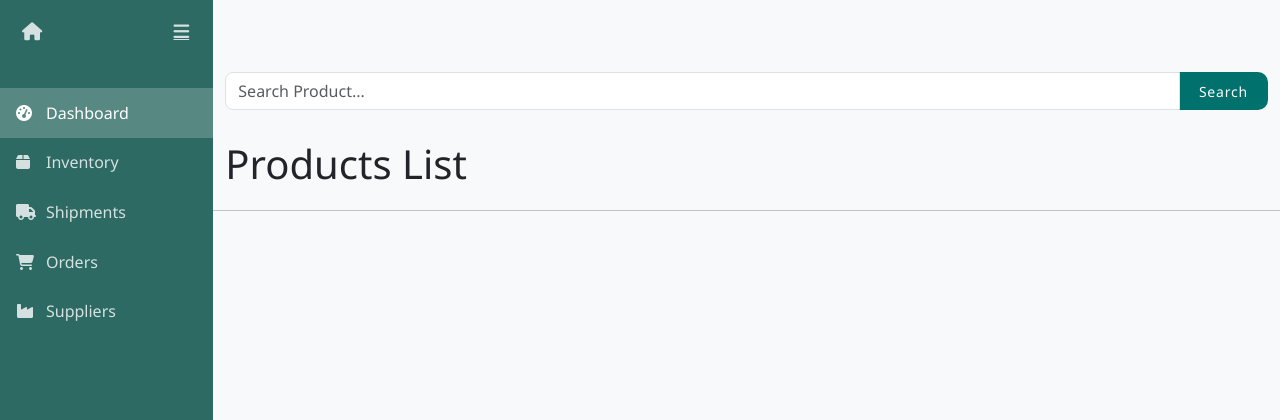
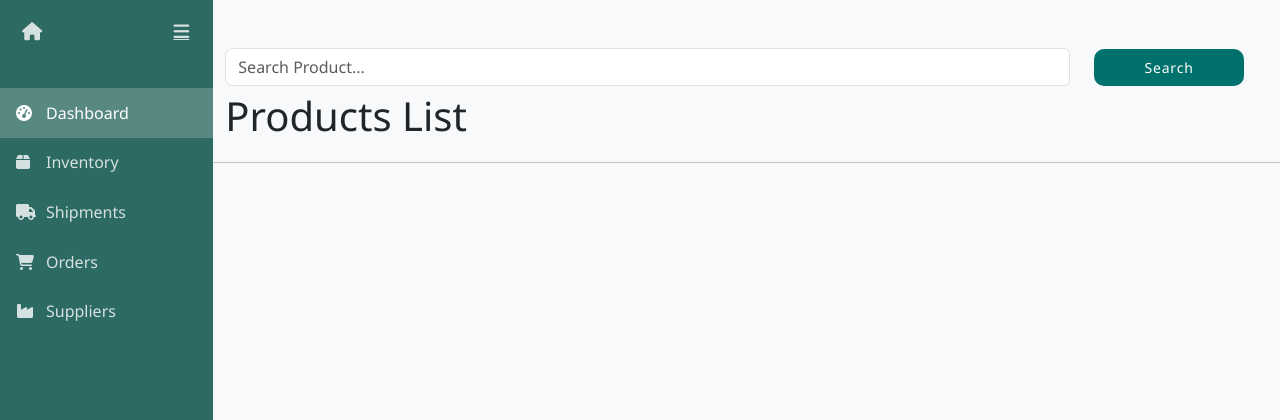
Before and after one commit to moelbanna-bot/Inventory-management-system, a Django app: page /products/ in a window 1280 px wide. Shown: the top 420 px of the page. Run offline with Django 5.2, Linux system fonts and the light colour scheme; the visitor is signed in with stand-in values (Sample User, id 1); data that the repository does not hold is empty; some libraries are stand-ins or nearby versions.

Commit message:
`fix(search ui): HOT FIX, update search bar layout and adjust button padding`

```diff
--- a/static/css/main.css
+++ b/static/css/main.css
@@ -304,6 +304,7 @@ body {
 .pagination {
     z-index: -1;
 }
+
 .page-link {
     color: #2d6a63;
     background-color: white;
@@ -340,7 +341,7 @@ body {
     font-weight: 500;
     letter-spacing: 0.8px;
     color: white;
-    padding: 5px 20px;
+    padding: 8px 20px;
     border-radius: 10px;
     cursor: pointer;
     transition: background-color 0.2s ease;
@@ -355,7 +356,7 @@ body {
     background-color: #fff;
     font-size: 14px;
     font-weight: 500;
-    padding: 5px 20px;
+    padding: 8px 20px;
     border-radius: 10px;
     cursor: pointer;
     transition: background-color 0.2s ease;
--- a/templates/components/search-bar.html
+++ b/templates/components/search-bar.html
@@ -1,10 +1,17 @@
 {% load static %}
-<form method="GET" class="d-flex justify-content-center align-items-center gap-2 my-4">
-    <div class="input-group" id="search-bar">
-        <input type="text" class="form-control rounded-start-3" name="search"
-               placeholder="Search Product..."
-        >
-        <button class="button-primary" type="button"
+<div class="row d-flex justify-content-center align-items-center">
+    <div class="col-12 col-md-9 mb-3 mb-md-0 col-xl-10">
+        <form method="GET" class="">
+            <div class="input-group" id="search-bar">
+                <input type="text" class="form-control rounded-start-3" name="search"
+                       placeholder="Search Product..."
+                >
+            </div>
+        </form>
+    </div>
+    <div class="col-12 col-md-3 col-xl-2">
+        <!-- params: btn_value="Button Name", target_modal="#ModalID", action_url:str -->
+        <button class="button-primary w-100 " type="button"
                 {% if target_modal %}
                 data-bs-toggle="modal"
                     data-bs-target={{ target_modal }}
@@ -12,4 +19,4 @@
             {{ btn_value|default:"Search" }}
         </button>
     </div>
-</form>
+</div>
```
